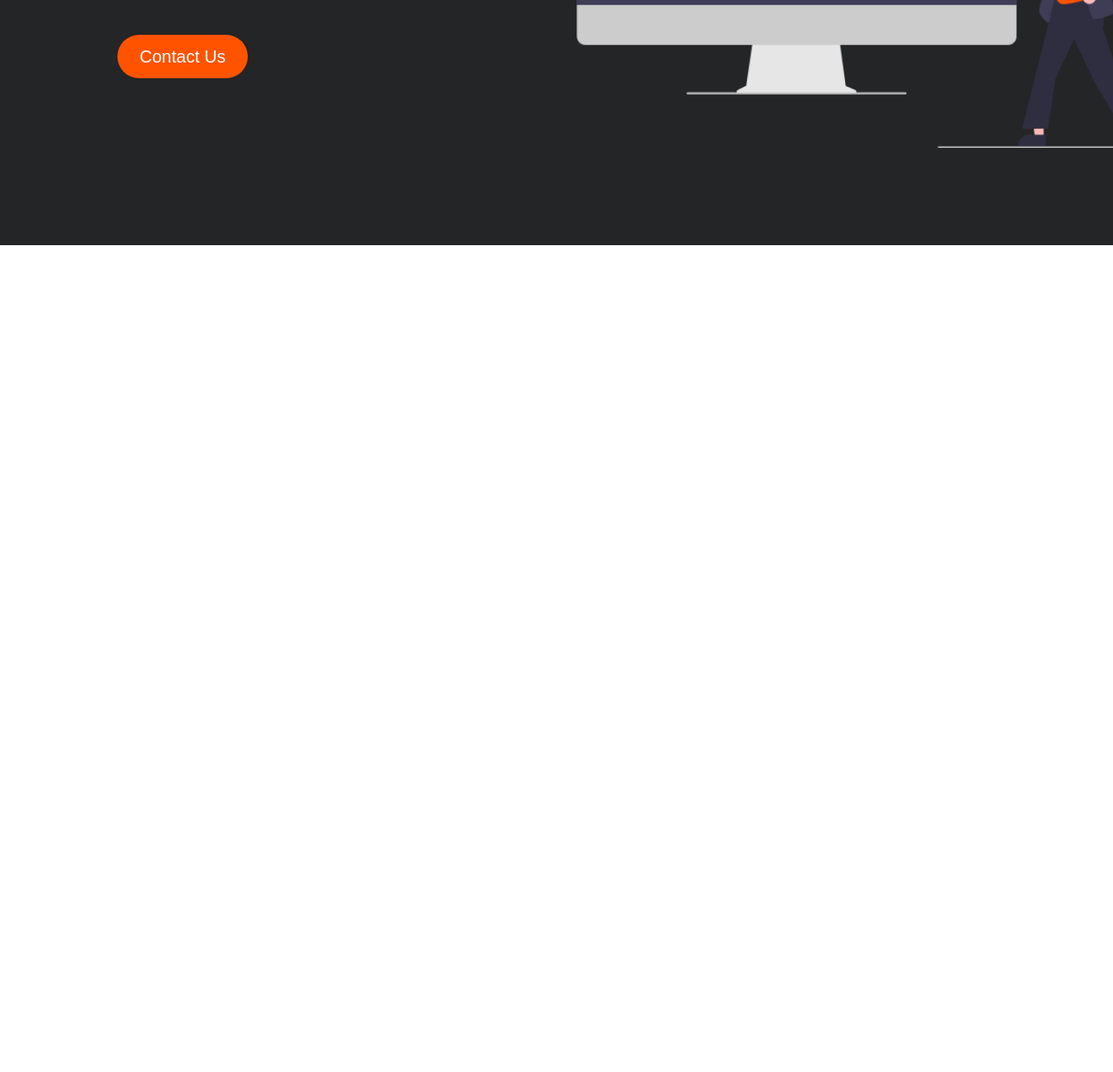
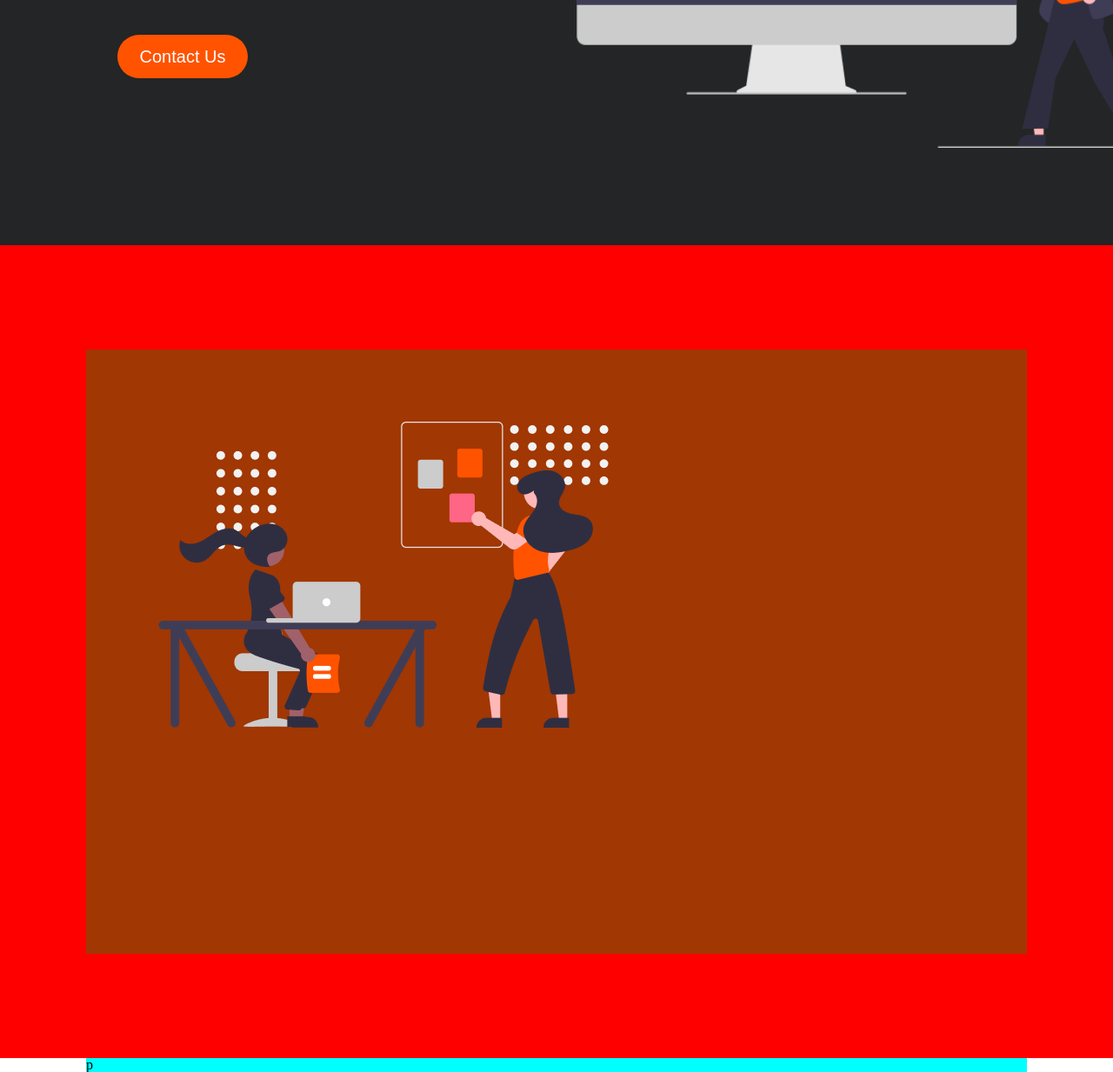
Before and after one commit to SrWillxD/digienci, a plain HTML site: page index.html in a window 1280 px wide. Shown: the part 553-1786 px from the top of the page at 87% size. Before the commit the page ends 835 px from the top, so only its background shows below. Drawn offline with nearby package versions, Linux system fonts and the light colour scheme.

Commit message:
adicionando a segunda seção

```diff
--- a/index.html
+++ b/index.html
@@ -4,6 +4,8 @@
         <meta charset="UTF-8">
         <meta http-equiv="X-UA-Compatible" content="IE=edge">
         <meta name="viewport" content="width=device-width, initial-scale=1.0">
+
+        <link href="https://cdn.jsdelivr.net/npm/remixicon@2.5.0/fonts/remixicon.css" rel="stylesheet">
 
         <link rel="preconnect" href="https://fonts.googleapis.com">
         <link rel="preconnect" href="https://fonts.gstatic.com" crossorigin>
@@ -14,7 +16,7 @@
 
 
 
-        <title>Digiency</title>
+        <title>Digiency - Home</title>
     </head>
     <body>
         <header>
@@ -27,7 +29,7 @@
                 <a href="">Our blog</a>
                 <a href="">Contact Us</a>
             </nav>
-            <a id="aSun" href="#" <i class="ri-sun-line"></i></a>
+            <a id="aSun" href="#" ><i class="ri-sun-line"></i></a>
             <a id="aLogo" href=""><img src="assets/img/LOGO.png" alt="Logo do Site"></a>
         </header>
 
@@ -38,10 +40,20 @@
                 <p id="subPDaPrimeiraDiv" >Amet minim mollit non deserunt ullamco est sit aliqua dolor <br> do amet sint. Velit officia consequat duis enim velit mollit. <br> Exercitation veniam consequat sunt nostrud amet.</p>
                 <input id="btn1aSec" type="button" value="Contact Us">
             </div>
+
+            <div id="segundaSec">
+                <div id="divInternaDaSegundaSec">
+                    <img id="imgSegundaSec" src="assets/img/image2sec.png" alt="">
+                    <div id="divDeTextoDentroDaDivInternaDaSegundaSec">
+                        <p>p</p>
+                    </div>
+                </div>
+            </div>
         </main>
 
         <footer>
 
         </footer>
     </body>
+    <script src="script.js"></script>
 </html>
--- a/style.css
+++ b/style.css
@@ -29,6 +29,35 @@ a{
 #primeiraSec{
     height: 735px;
     background-color: #242526;
+}
+
+#segundaSec{
+    display: flex;
+    height: 935px;
+    background-color: red;
+}
+
+#divInternaDaSegundaSec{
+    height: 695px;
+    width: 1242px;
+    margin-top: 120px;
+    margin-left: 99px;
+    margin-right: 99px;
+    background-color: #a13703;
+
+}
+
+#divDeTextoDentroDaDivInternaDaSegundaSec{
+
+    background-color: aqua;
+}
+
+#imgSegundaSec{
+    display: flex;
+    margin-top: 83px;
+    margin-bottom: 380px;
+
+
 }
 
 #quadroMetricas{
```
Also changed, not shown: assets/img/image2sec.png (added), script.js (added).
